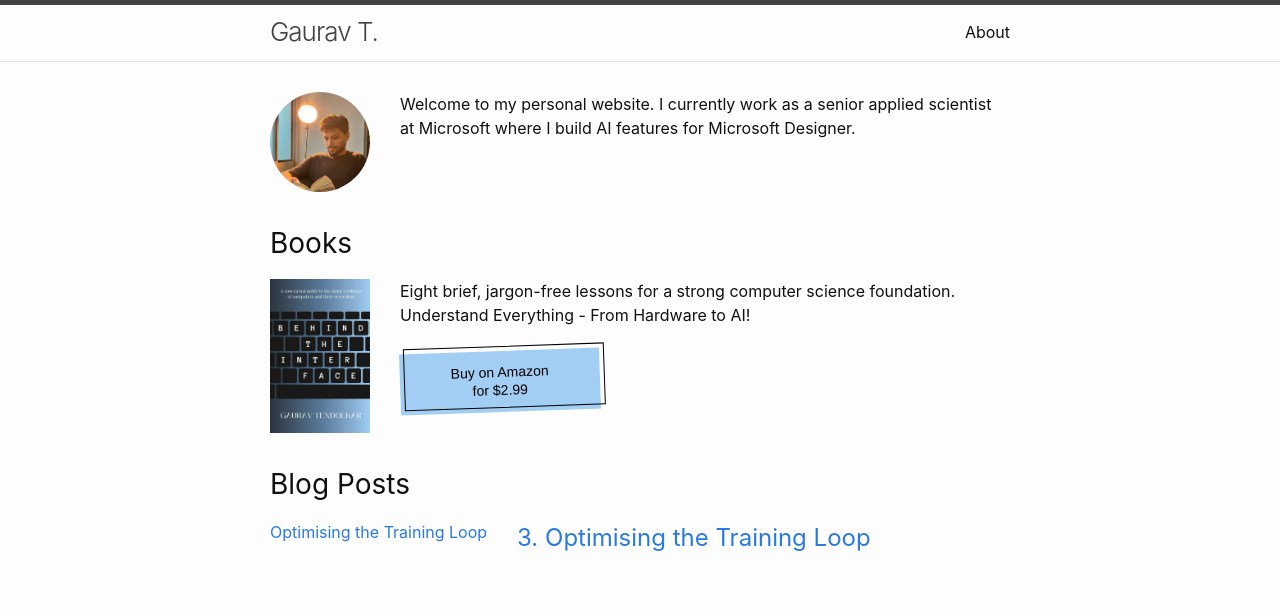
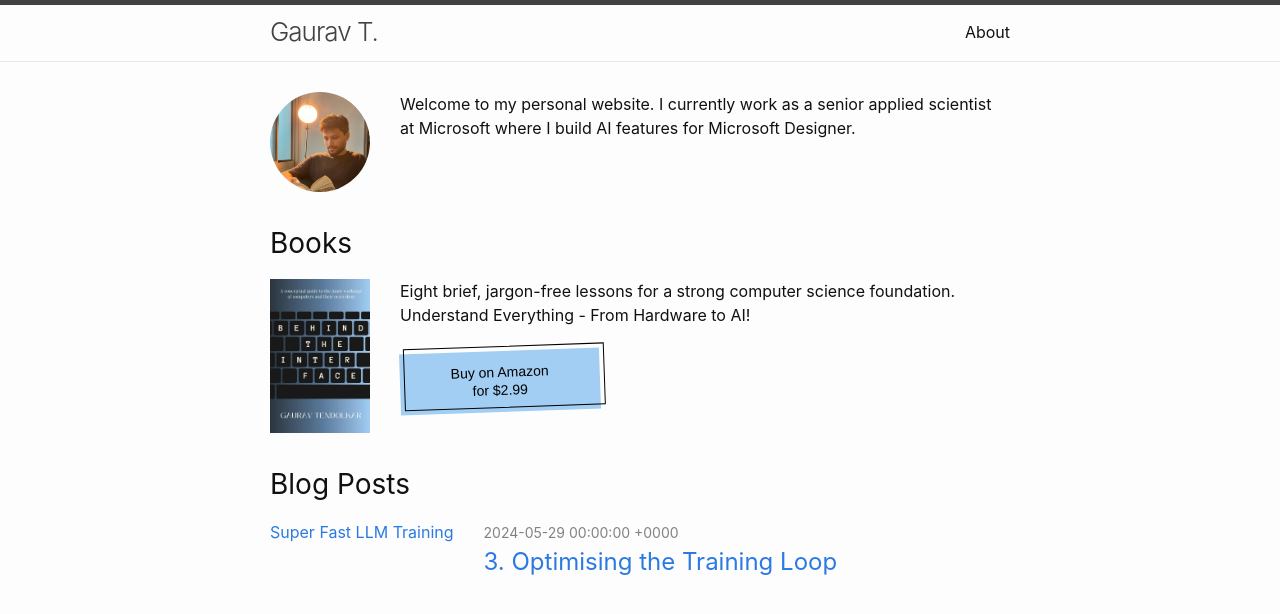
Before and after one commit to gauravtendolkar/gauravtendolkar.github.io, a Jekyll site: the page built from docs/index.markdown, in a window 1280 px wide. Shown: the top 614 px of the page. Built offline with Jekyll 4.4.1, drawn with Linux system fonts in a browser that asks for light colours; a file with an impossible date is left out.

Commit message:
test layout

```diff
--- a/docs/_layouts/home.html
+++ b/docs/_layouts/home.html
@@ -50,9 +50,7 @@ layout: default
       <ul class="post-list">
         {%- for post in category.last -%}
         <li>
-          <!-- {%- assign date_format = site.minima.date_format | default: "%b %-d,
-          %Y" -%}
-          <span class="post-meta">{{ post.date | date: date_format }}</span> -->
+          <span class="post-meta">{{ post.date }}</span>
           <h3>
             <a class="post-link" href="{{ post.url | relative_url }}">
               {{ post.title | escape }}
--- /dev/null
+++ b/docs/_posts/2024-05-28-Data-Collection-and-Preparation.markdown
@@ -0,0 +1,6 @@
+---
+layout: post
+title: "2. Training Custom BPE Tokeniser"
+date: Coming Soon...
+categories: Super-Fast-LLM-Training
+---
--- /dev/null
+++ b/docs/_posts/2024-05-28-Multi-GPU-Training.markdown
@@ -0,0 +1,6 @@
+---
+layout: post
+title: "5. Multi GPU Training"
+date: Coming Soon...
+categories: Super-Fast-LLM-Training
+---
--- /dev/null
+++ b/docs/_posts/2024-05-28-Optimising-LLM-Model-Architecture.markdown
@@ -0,0 +1,6 @@
+---
+layout: post
+title: "4. Optimising LLM Model Architecture"
+date: Coming Soon...
+categories: Super-Fast-LLM-Training
+---
--- /dev/null
+++ b/docs/_posts/2024-05-28-PyTorch-Compiler-and-Domain-Specific-Languages.markdown
@@ -0,0 +1,6 @@
+---
+layout: post
+title: "6. PyTorch Compiler and Domain Specific Languages"
+date: Coming Soon...
+categories: Super-Fast-LLM-Training
+---
--- /dev/null
+++ b/docs/_posts/2024-05-28-Training-Custom-BPE-Tokeniser.markdown
@@ -0,0 +1,6 @@
+---
+layout: post
+title: "1. Data Collection and Preparation"
+date: Coming Soon...
+categories: Super-Fast-LLM-Training
+---
--- a/docs/_posts/2024-05-29-Optimising-the-Training-Loop.markdown
+++ b/docs/_posts/2024-05-29-Optimising-the-Training-Loop.markdown
@@ -1,8 +1,8 @@
 ---
 layout: post
 title:  "3. Optimising the Training Loop"
-date:   2024-05-29 18:33:45 -0400
-categories: Optimising-the-Training-Loop
+date:   May 29, 2024
+categories: Super-Fast-LLM-Training
 ---
 The diagram below is a chart from the paper Scaling Laws for Neural Language Models by OpenAI. The paper examines the test performance of a trained Language Model in relation to the model's size, data volume, training duration, and model shape.
 
```
